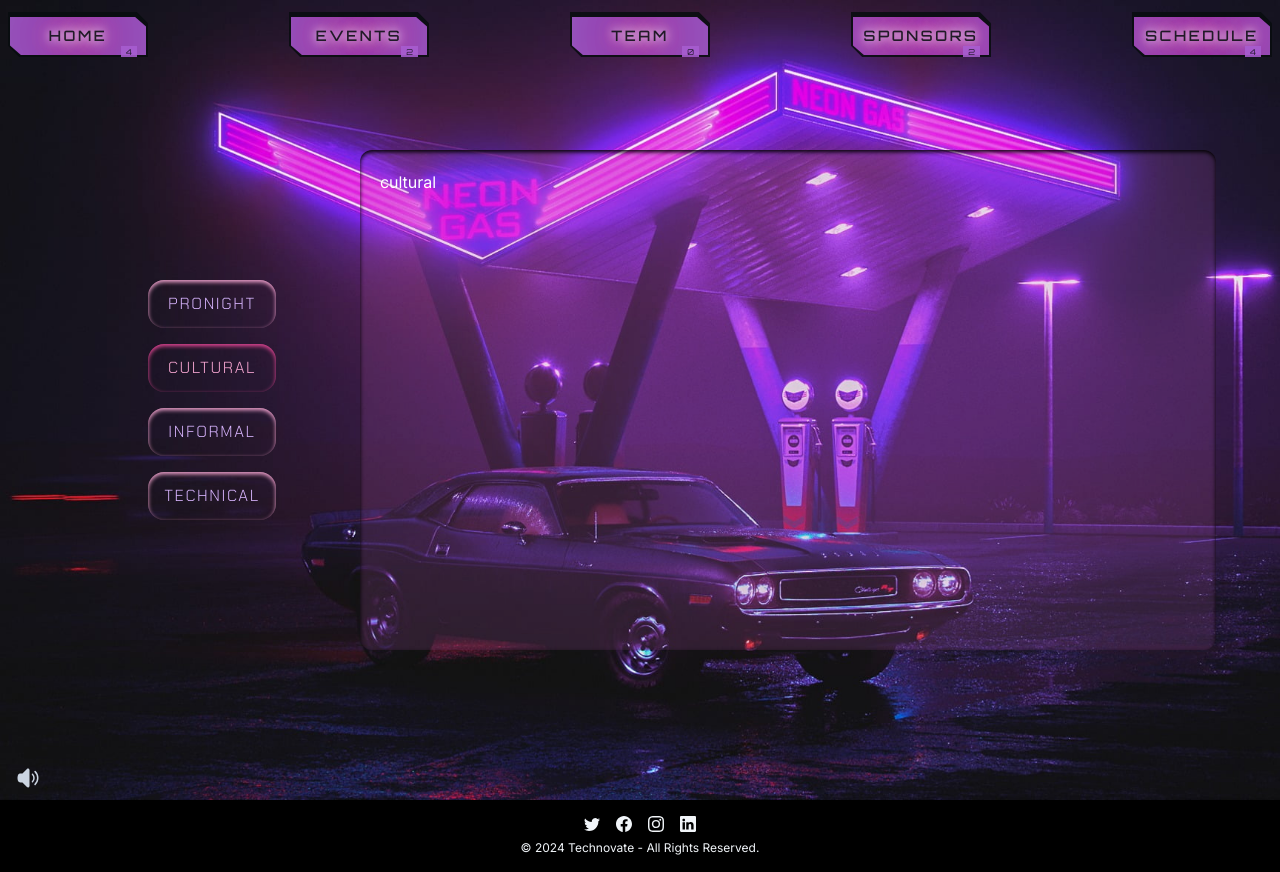
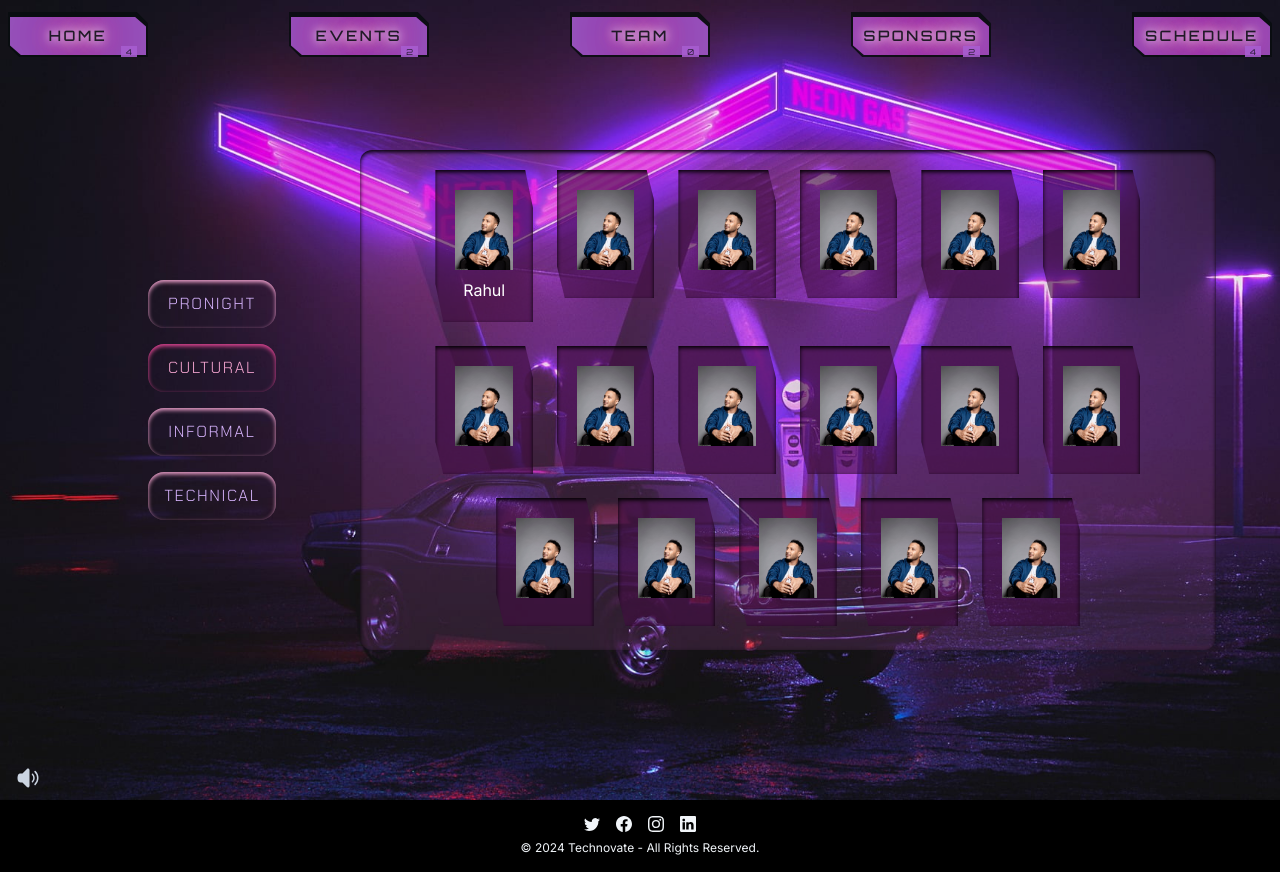
Before and after one commit to Deepesh76780/technovate2k23, a Next.js app: page /event/cultural in a window 1280 px wide. Built offline with nearby package versions, Linux system fonts and the light colour scheme; a web font is replaced by a local one.

Commit message:
add Event name and there details

```diff
--- a/src/app/components/eventCard.jsx
+++ b/src/app/components/eventCard.jsx
@@ -1,17 +1,12 @@
 import React from "react";
 import {
   Card,
-  CardContent,
-  CardDescription,
-  CardFooter,
-  CardHeader,
-  CardTitle,
 } from "@/components/ui/card";
 import Image from "next/image";
 
 export default function EventCard({Img}) {
   return (
-    <Card className="bg-[#14101084] flex shadow-purple-300 shadow-2xl rounded-2xl text-slate-100 w-80 h-[22rem]  mx-12 overflow-hidden border-2 border-black">
+    <Card className="bg-[#14101084] card flex shadow-inner shadow-pink border-2 border-pink-400  text-slate-100 w-80 h-[22rem]  mx-12  ">
       <Image
         src={Img}
         width={1000}
--- /dev/null
+++ b/src/app/event/components/eventCardBox.jsx
@@ -0,0 +1,29 @@
+import React from 'react'
+import {
+  Card,
+  CardFooter,
+  CardHeader,
+} from "@/components/ui/card"
+import Image from 'next/image'
+import Link from 'next/link'
+
+export default function EventCard({navigateUrl,eventName}) {
+  return (
+    <Link href={`/event/${navigateUrl}`}>
+    <Card className="card bg-[#400c4097]  text-center shadow-inner shadow-black p-5 w-fit hover:scale-105  hover:bg-[#00000038]  cursor-pointer transition-all duration-300">
+      <CardHeader>
+        <Image
+          src={"/star_images/ash_king.jpg"}
+          width={1000}
+          height={1000}
+          className='w-full h-20'
+          alt={"jai shree ram"}
+        />
+      </CardHeader>
+      <CardFooter className="text-center mx-auto w-fit mt-2 ">
+         {eventName}
+      </CardFooter>
+    </Card>
+  </Link>
+    )
+}
--- /dev/null
+++ b/src/app/event/components/mainCardBox.jsx
@@ -0,0 +1,20 @@
+import React from 'react'
+import {
+  Card,
+} from "@/components/ui/card"
+import Image from 'next/image'
+
+export default function EventCard() {
+  return (
+    <Card className="card bg-[#400c4097]  text-center shadow-inner shadow-black p-5 h-full w-[60%]">
+        <Image
+          src={"/star_images/ash_king.jpg"}
+          width={500}
+          height={500}
+          className='h-full'
+          alt={"jai shree ram"}
+          priority
+        />
+    </Card>
+    )
+}
--- a/src/app/event/cultural/[slug]/page.jsx
+++ b/src/app/event/cultural/[slug]/page.jsx
@@ -1,7 +1,13 @@
 import React from 'react'
+import EventCard from '../../components/mainCardBox'
 
 export default function Page({params}) {
   return (
-    <div>{params.slug}</div>
+    <div className='flex flex-row justify-between h-full'>
+      <div className='h-full place-self-center'>
+        <EventCard />
+      </div>
+      <div className='place-self-center'>{params.slug}</div>
+    </div>
   )
 }
--- a/src/app/event/cultural/page.jsx
+++ b/src/app/event/cultural/page.jsx
@@ -1,7 +1,28 @@
 import React from 'react'
+import EventCard from '../components/eventCardBox'
+
+
 
 export default function page() {
   return (
-    <div>cultural</div>
+    <div className='flex  custom  flex-wrap gap-6  justify-center mx-auto w-fit'>
+      <EventCard navigateUrl={"/cultural/rahul"} eventName={"Rahul"}/>
+      <EventCard/>
+      <EventCard/>
+      <EventCard/>
+      <EventCard/>
+      <EventCard/>
+      <EventCard/>
+      <EventCard/>
+      <EventCard/>
+      <EventCard/>
+      <EventCard/>
+      <EventCard/>
+      <EventCard/>
+      <EventCard/>
+      <EventCard/>
+      <EventCard/>
+      <EventCard/>
+    </div>
   )
 }
--- a/src/app/event/layout.jsx
+++ b/src/app/event/layout.jsx
@@ -1,10 +1,17 @@
+"use client"
 import React from "react";
 import Image from "next/image";
 import LandingPage from "./components/sideButton";
 import Navbar from "../components/nav";
+import { usePathname } from "next/navigation";
 
 
 export default function EventLayout(props) {
+
+  const pathname=usePathname();
+
+  const overflow=(pathname==="/event/cultural" || pathname==="/event/pronight" || pathname==="/event/informal" || pathname==="/event/technical") ? "overflow-y-scroll custom":"overflow-hidden";
+
   return (
     <React.Fragment>
       <Image
@@ -19,7 +26,7 @@ export default function EventLayout(props) {
       <main className=" flex flex-col min-h-screen items-center justify-between overflow-x-hidden p-16">
         <div className="flex flex-row relative z-1 h-full w-full my-auto">
           <LandingPage/>
-         <div className="shadow-inner shadow-black lg:h-[400px] xl:h-[500px] text-white p-5 w-full rounded-xl bg-[#bf5dbf29]">
+         <div className={`shadow-inner shadow-black lg:h-[400px] xl:h-[500px] ${overflow} text-white p-5 w-full rounded-xl bg-[#bf5dbf29]`}>
           {props.children}
           </div>
         </div>
--- a/src/app/page.jsx
+++ b/src/app/page.jsx
@@ -7,7 +7,7 @@ import AboutEvent from "./pages/aboutEvent"
 
 export default async function Home() {
 
-  await new Promise((resolve)=>{setTimeout(resolve, 2000)})
+  // await new Promise((resolve)=>{setTimeout(resolve, 2000)})
 
   return (
         <main className="flex flex-col min-h-screen items-center justify-between overflow-x-hidden">
--- a/src/app/schedule/page.jsx
+++ b/src/app/schedule/page.jsx
@@ -1,11 +1,8 @@
-
 "use client"
 import Navbar from "../components/nav";
 
 
 export default async function Schedule() {
-
-  await new Promise((resolve)=>{setTimeout(resolve, 2000)})
 
   return (
     <>
--- a/src/app/sponsers/page.jsx
+++ b/src/app/sponsers/page.jsx
@@ -4,8 +4,6 @@ import Navbar from "../components/nav";
 
 
 export default async function Sponsers() {
-
-  await new Promise((resolve)=>{setTimeout(resolve, 2000)})
 
 
   return (
--- a/src/app/team/page.jsx
+++ b/src/app/team/page.jsx
@@ -1,12 +1,8 @@
-
 "use client"
-import { Suspense } from "react";
 import Navbar from "../components/nav";
 
 
 export default async function Team() {
-
-  await new Promise((resolve)=>{setTimeout(resolve, 2000)})
 
   return (
     <>
--- a/src/styles/globals.css
+++ b/src/styles/globals.css
@@ -41,20 +41,40 @@
 }
 
 /* Chrome, Edge, and Safari */
-*::-webkit-scrollbar {
+body::-webkit-scrollbar {
   width: 5px;
 }
 
-*::-webkit-scrollbar-track {
+body::-webkit-scrollbar-track {
   background: black;
   border-radius: 5px;
 }
 
-*::-webkit-scrollbar-thumb {
+body::-webkit-scrollbar-thumb {
   background-color: #000000;
   border-radius: 14px;
   border: 2px solid rgb(192, 178, 178);
 }
+
+.custom::-webkit-scrollbar {
+  width: 3px;
+  overflow-y: hidden;
+}
+
+.custom::-webkit-scrollbar-track {
+  background: rgba(0, 0, 0, 0);
+  border-radius: 5px;
+}
+
+.custom::-webkit-scrollbar-thumb {
+  background-color: #00000000;
+  border: 2px solid rgba(192, 178, 178, 0);
+}
+
+
+
+
+
 
 body {
   color: rgb(var(--foreground-rgb));
@@ -72,6 +92,10 @@ body {
   font-size: 0.85rem;
   text-transform: uppercase;
   color: var(--black-color);
+  clip-path: polygon(92% 0, 100% 25%, 100% 100%, 8% 100%, 0% 75%, 0 0);
+}
+
+.card{
   clip-path: polygon(92% 0, 100% 25%, 100% 100%, 8% 100%, 0% 75%, 0 0);
 }
 
```
